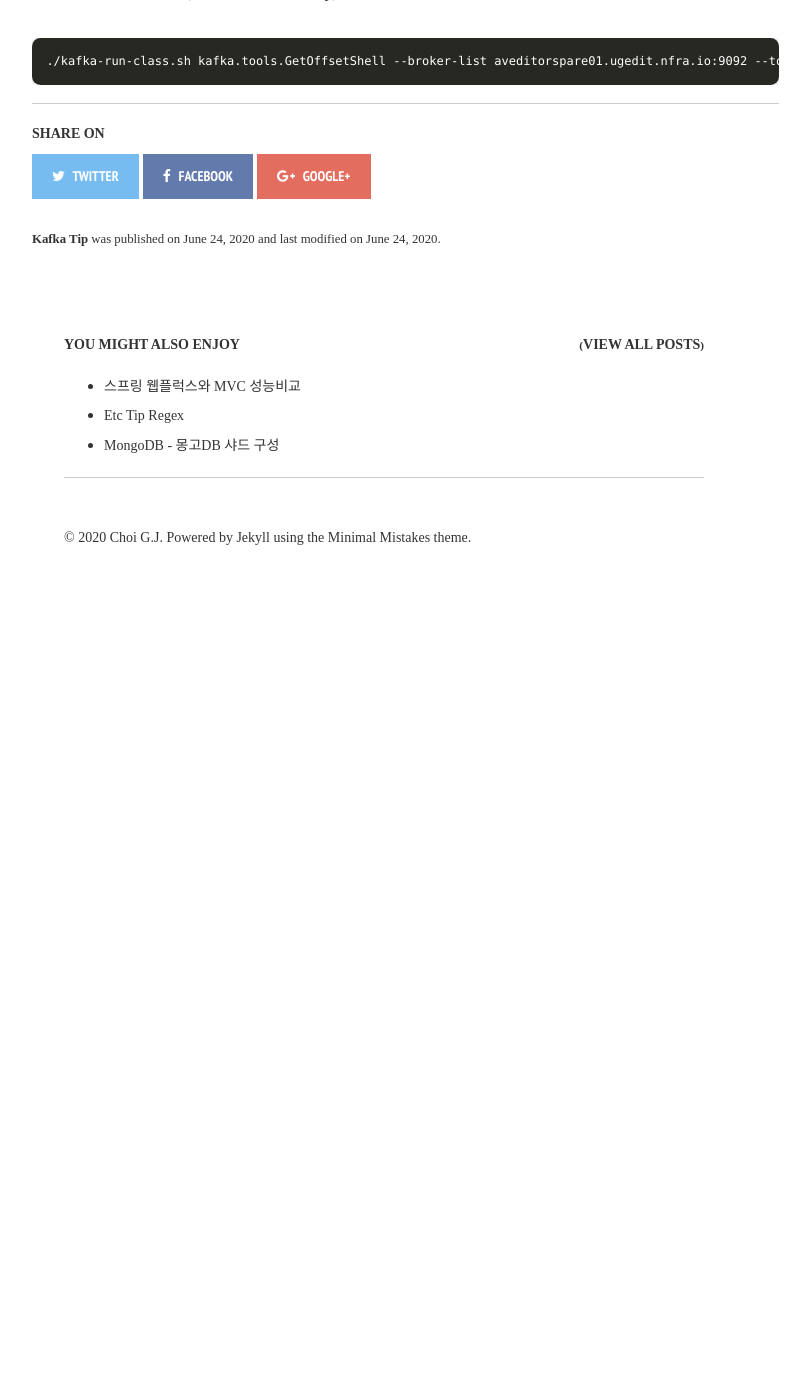
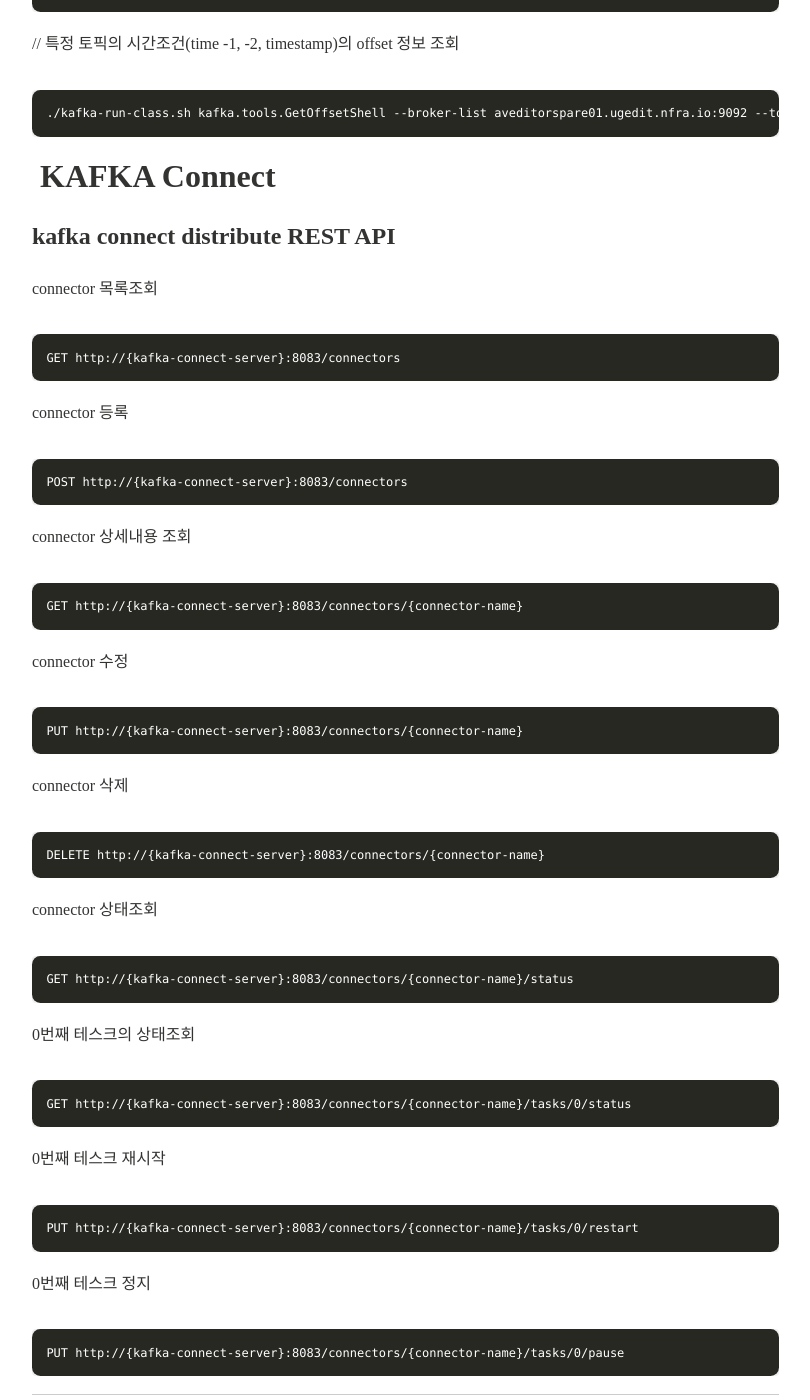
Before and after one commit to gjchoi/gjchoi.github.io, a Jekyll site: the page built from _posts/2020-06-24-kafka-tip.md, in a window 1280 px wide and 1400 px high, scrolled down 753 px. Shown: the whole window, without its empty margins (256-1066 px from the left). Built offline with Jekyll 4.4.1, drawn with Linux system fonts in a browser that asks for light colours; nearby versions of some CDN libraries; comment, search, counter and statistics services are not loaded; before the commit the page ends 1347 px from its top, so only the background shows below that; some of the changed text lies outside the part shown.

Commit message:
Update 2020-06-24-kafka-tip.md

```diff
--- a/_posts/2020-06-24-kafka-tip.md
+++ b/_posts/2020-06-24-kafka-tip.md
@@ -11,8 +11,10 @@ category : etc
 {% include _toc.html %}
 
 
-CLI 명령
+KAFKA
 ==============================
+
+### CLI 명령
 
 토픽정보 조회
 ~~~
@@ -41,3 +43,55 @@ CLI 명령
 ~~~
 ./kafka-run-class.sh kafka.tools.GetOffsetShell --broker-list aveditorspare01.ugedit.nfra.io:9092 --topic platform-api-apache-logs --time -1
 ~~~
+
+
+KAFKA Connect
+=============================
+
+### kafka connect distribute REST API
+
+connector 목록조회
+~~~
+GET http://{kafka-connect-server}:8083/connectors
+~~~
+
+connector 등록
+~~~
+POST http://{kafka-connect-server}:8083/connectors
+~~~
+
+connector 상세내용 조회
+~~~
+GET http://{kafka-connect-server}:8083/connectors/{connector-name}
+~~~
+
+connector 수정
+~~~
+PUT http://{kafka-connect-server}:8083/connectors/{connector-name}
+~~~
+
+connector 삭제
+~~~
+DELETE http://{kafka-connect-server}:8083/connectors/{connector-name}
+~~~
+
+
+connector 상태조회
+~~~
+GET http://{kafka-connect-server}:8083/connectors/{connector-name}/status
+~~~
+
+0번째 테스크의 상태조회
+~~~
+GET http://{kafka-connect-server}:8083/connectors/{connector-name}/tasks/0/status
+~~~
+
+0번째 테스크 재시작
+~~~
+PUT http://{kafka-connect-server}:8083/connectors/{connector-name}/tasks/0/restart
+~~~
+
+0번째 테스크 정지
+~~~
+PUT http://{kafka-connect-server}:8083/connectors/{connector-name}/tasks/0/pause
+~~~
```
